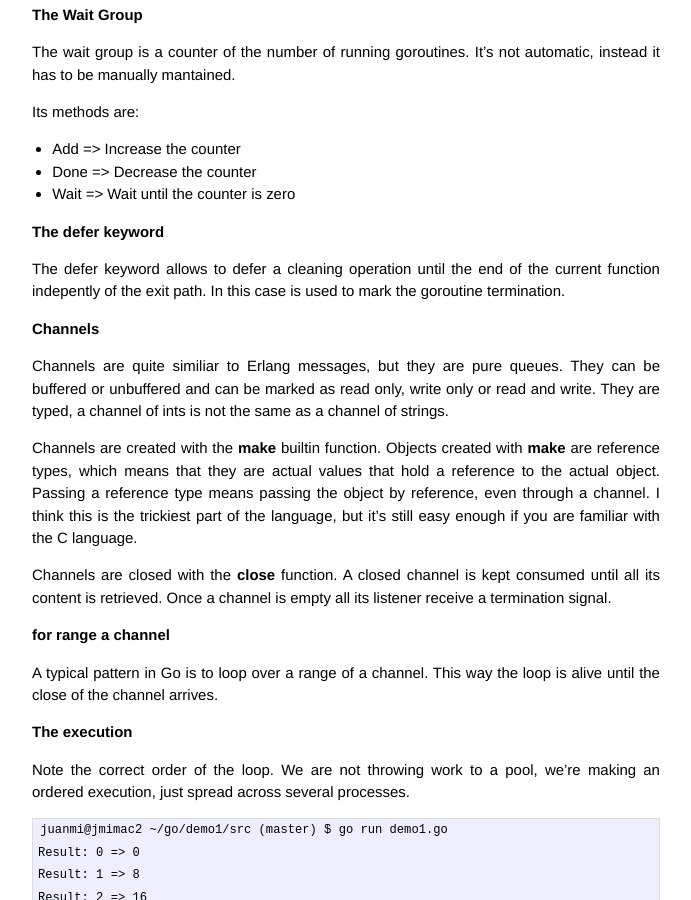
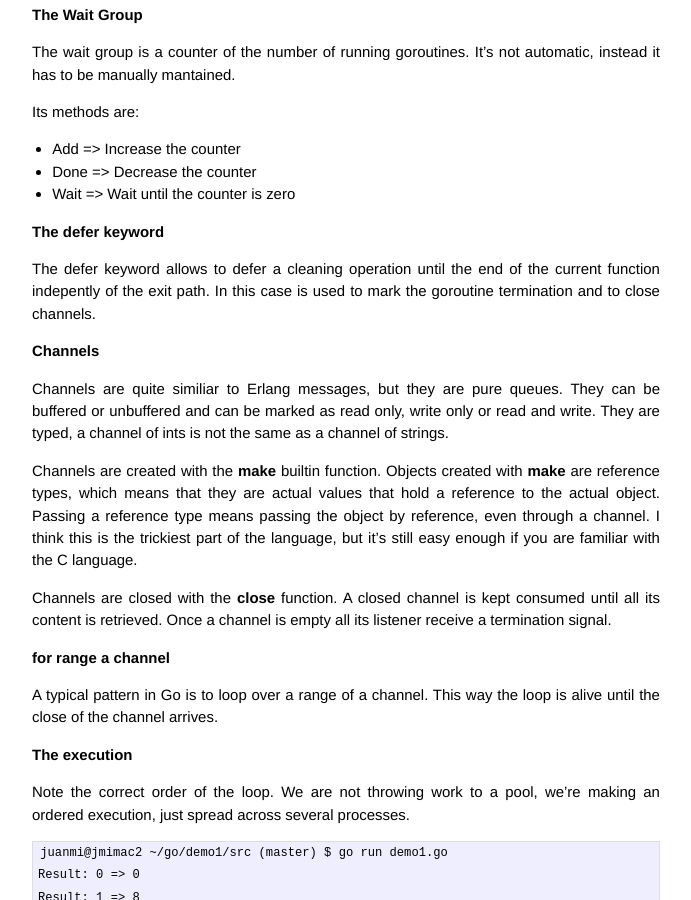
Before and after one commit to jmilet/jmilet.github.io, a Jekyll site: the page built from _posts/2017-02-25-ready-to-golang.markdown, in a window 1280 px wide and 900 px high, scrolled down 2698 px. Shown: the whole window, without its empty margins (294-985 px from the left). Built offline with Jekyll 4.4.1, drawn with Linux system fonts in a browser that asks for light colours; some of the changed text lies outside the part shown.

Commit message:
Change close to defer

```diff
--- a/_posts/2017-02-25-ready-to-golang.markdown
+++ b/_posts/2017-02-25-ready-to-golang.markdown
@@ -140,7 +140,8 @@ Its methods are:
 # The defer keyword
 
 The defer keyword allows to defer a cleaning operation until the end of the current
-function indepently of the exit path. In this case is used to mark the goroutine termination.
+function indepently of the exit path. In this case is used to mark the goroutine termination
+and to close channels.
 
 # Channels
 
```
Also changed, not shown: other parts of _posts/2017-02-25-ready-to-golang.markdown (+2 -2 lines).
